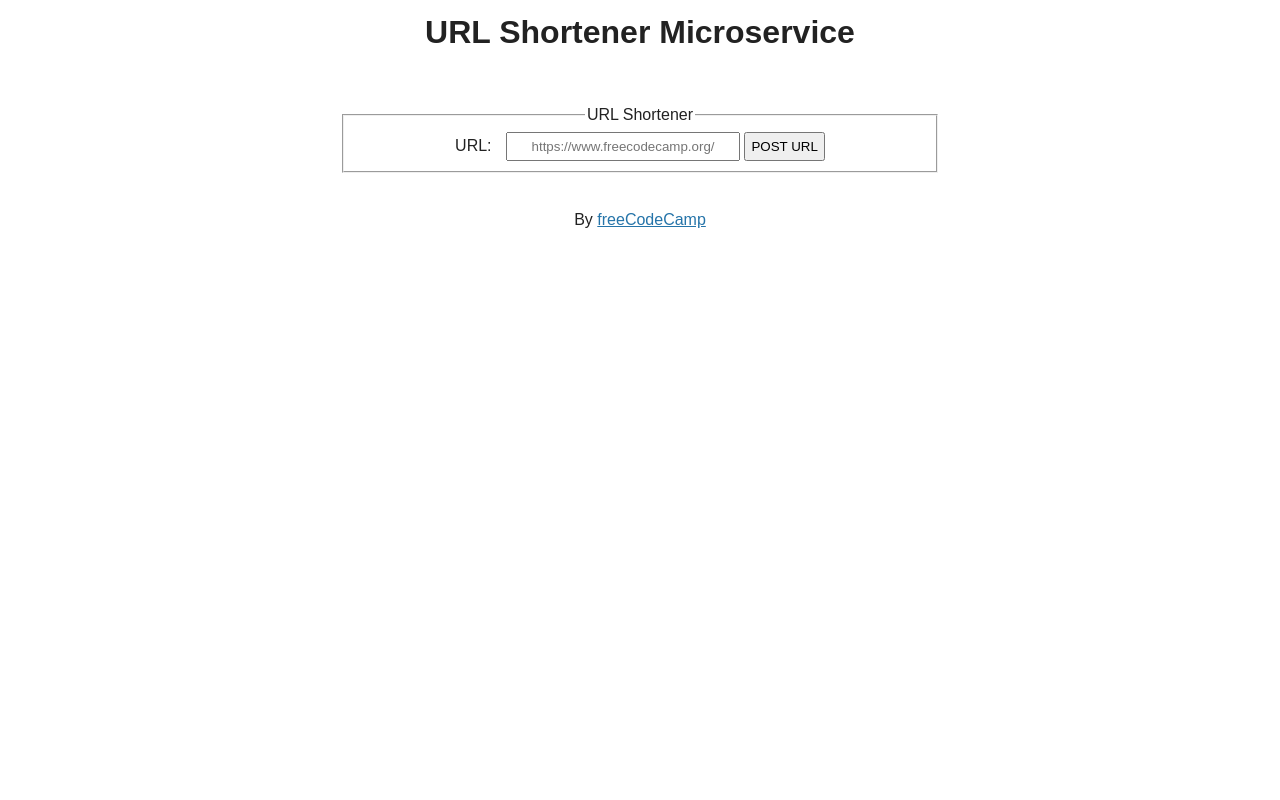
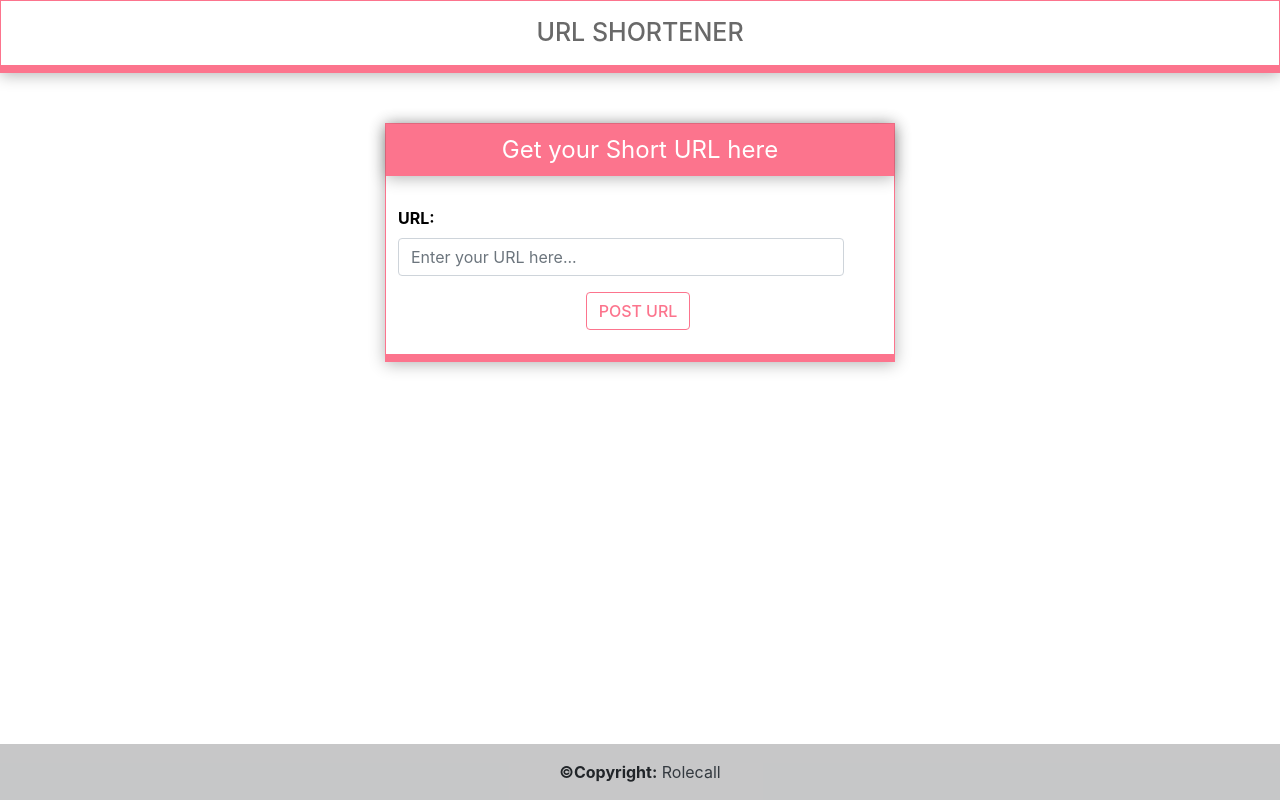
Before and after one commit to kris517583/Url-shrotener, a website: page views/index.html in a window 1280 px wide. Drawn offline with nearby package versions, Linux system fonts and the light colour scheme.

Commit message:
Add files via upload

```diff
--- /dev/null
+++ b/public/style.css
@@ -0,0 +1,60 @@
+body
+{
+  font-family: "Open Sans", sans-serif;
+  margin:0;
+}
+.navbar
+{
+  box-shadow: 0px 2px 15px rgba(0, 0, 0, 0.3);
+  border: 1px solid #fc748d;
+  border-bottom:8px solid #fc748d;
+}
+.navbar-brand
+{
+  font-size: 25px !important;
+  text-transform: uppercase;
+  padding-bottom: 20px;
+  color: dimgrey;
+}
+.form-container
+{
+  background:#fff;
+  color: #000;
+  border: 1px solid #fc748d;
+  border-bottom: 8px solid #fc748d;
+  box-shadow: 0px 2px 15px rgba(0, 0, 0, 0.3);
+}
+.form-container legend
+{
+  background: #fc748d;
+  box-shadow: 0px 2px 15px rgba(0, 0, 0, 0.3);
+}
+
+.form-group
+{
+  padding-left: 12px;
+}
+.form-group label
+{
+  font-weight: bold;
+}
+
+.btn-outline-dark
+{
+  border: 1px solid #fc748d !important;
+  color: #fc748d !important;
+  font-weight: 500 !important;
+}
+
+.btn-outline-dark:hover
+{
+  color:white !important;
+  background: #fc748d !important;
+}
+
+footer
+{
+  position: absolute;
+  width: 100%;
+  bottom:0;
+}
--- a/views/index.html
+++ b/views/index.html
@@ -1,32 +1,54 @@
 <!DOCTYPE html>
-
 <html>
 <head>
-    <title>URL Shortener Microservice | freeCodeCamp.org</title>
-    <link
-      rel="icon"
-      type="image/png"
-      href="https://cdn.freecodecamp.org/universal/favicons/favicon-16x16.png"
-    />
+  <title>URL Shortener Microservice</title>
+  <meta charset="utf-8">
+  <meta name="viewport" content="width=device-width, initial-scale=1">
+  <link href="/public/favico.png" rel="icon">
+  <link href="/public/logo192.png" rel="apple-touch-icon">
   <link href="/public/style.css" rel="stylesheet" type="text/css" />
+  <link rel="stylesheet" href="https://maxcdn.bootstrapcdn.com/bootstrap/4.5.2/css/bootstrap.min.css">
+  <script src="https://ajax.googleapis.com/ajax/libs/jquery/3.5.1/jquery.min.js"></script>
+  <script src="https://cdnjs.cloudflare.com/ajax/libs/popper.js/1.16.0/umd/popper.min.js"></script>
+  <script src="https://maxcdn.bootstrapcdn.com/bootstrap/4.5.2/js/bootstrap.min.js"></script>
 </head>
 
 <body>
-    <h1>URL Shortener Microservice</h1>
+<nav class="navbar navbar-expand-sm justify-content-center">
+ <h1 class="navbar-brand m-0">URL Shortener</h1>
+</nav>
 <main>
-      <section>
-        <form action="api/shorturl" method="POST">
-          <fieldset>
-            <legend>URL Shortener</legend>
+<section class="container" style="margin-top:50px;margin-bottom:50px;max-width:540px;">
+    <form action="api/shorturl" class="form-container" method="POST" novalidate>
+      <legend class="text-center py-2 px-4 text-white">Get your Short URL here</legend>
+      <fieldset style="margin-top:30px">
+      <div class="form-group">
         <label for="url_input">URL:</label>
-            <input id="url_input" type="text" name="url" placeholder="https://www.freecodecamp.org/" />
-            <input type="submit" value="POST URL" />
+        <input class="form-control" id="url_input" type="text" name="url" placeholder="Enter your URL here..." style="width:90%" required="" />
+        <div class="invalid-feedback">Please fill out this field.</div>
+        <div class="text-center mr-3"><input type="submit" class="btn btn-outline-dark mt-3 mb-2" value="POST URL" /></div>
+      </div>
       </fieldset>
     </form>
 </section>
 </main>
-    <footer>
-      <p>By <a href="https://boilerplate-project-urlshortener-1.kris517583.repl.co/api/shorturl/KqPCVZ">freeCodeCamp</a></p>
+<footer class="bg-light text-center text-lg-start">
+    <div class="text-center p-3" style="background-color: rgba(0, 0, 0, 0.2);">
+    <strong>©Copyright:</strong>
+    <a class="text-dark " role="button">Rolecall</a>
+  </div>
 </footer>
+<script type="text/javascript">
+  var form = document.getElementsByClassName('form-container');
+  form[0].addEventListener('submit', function(event)
+  {
+    if (form[0].checkValidity() === false)
+    {
+      event.preventDefault();
+      event.stopPropagation();
+    }
+    form[0].classList.add('was-validated');
+  },false);
+</script>
 </body>
 </html>
```
Also changed, not shown: package.json (+1 -6 lines), server.js (+12 -7 lines), public/favico.png (added), public/logo192.png (added). Lines whose indentation alone changed are shown as unchanged.
